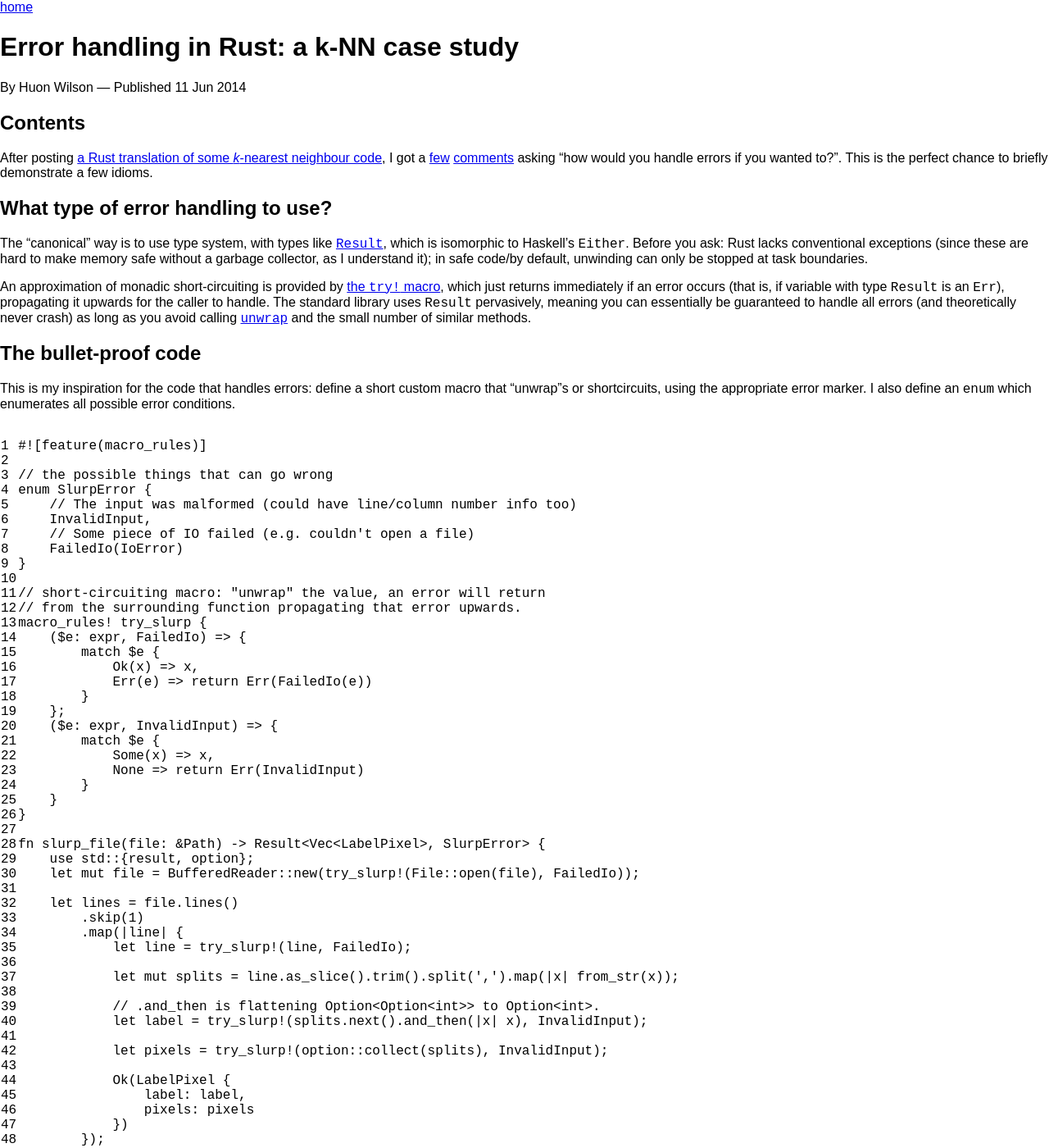
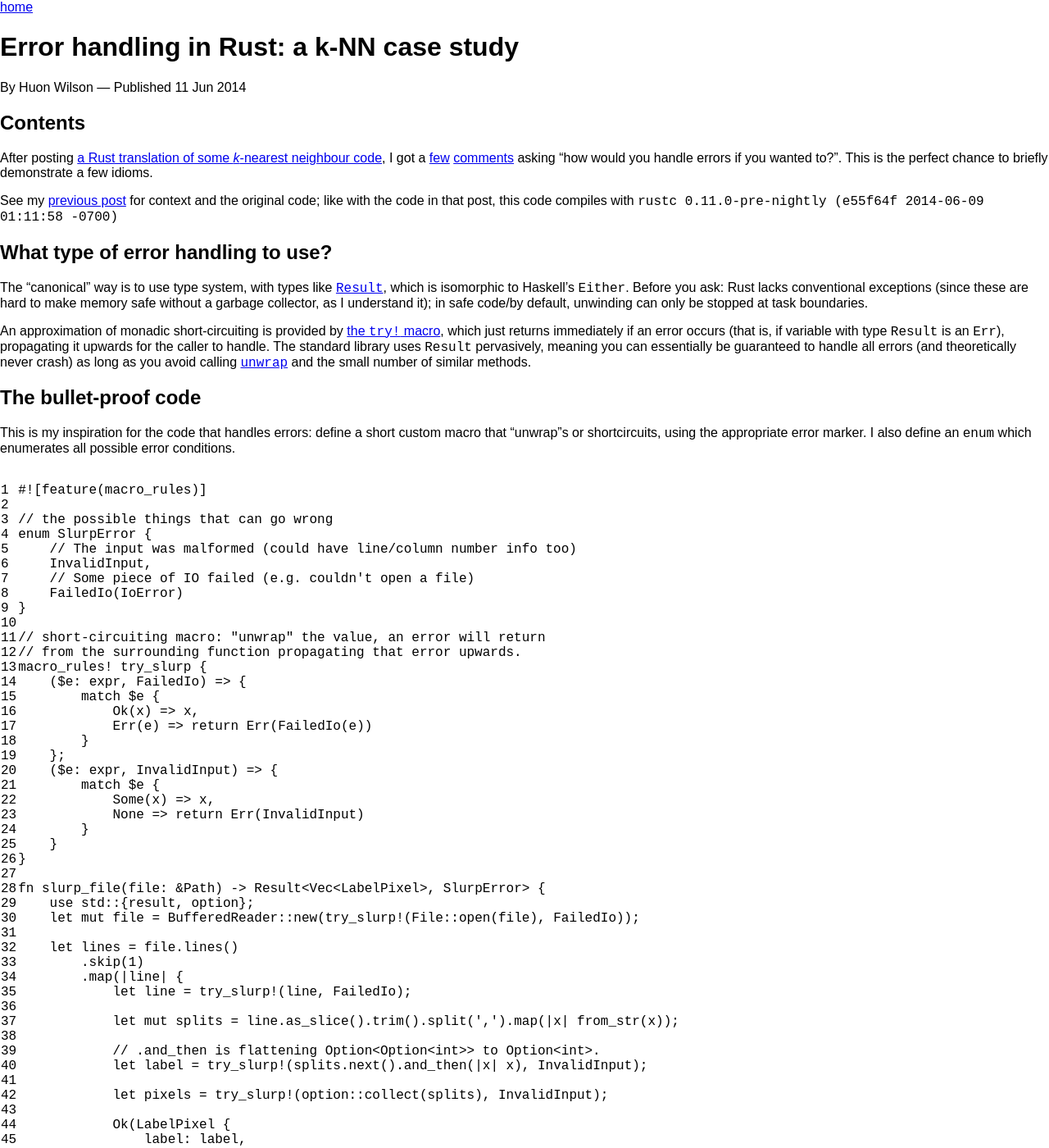
Before and after one commit to huonw/huonw.github.io, a Jekyll site: the page built from _posts/2014-06-11-error-handling-in-rust-knn-case-study.md, in a window 1280 px wide and 1400 px high. Shown: the whole window at 82% size. Built offline with Jekyll 4.4.1, drawn with Linux system fonts in a browser that asks for light colours; comment, search, counter and statistics services are not loaded.

Commit message:
error handling knn case study: compiler version/correct code.

```diff
--- a/_posts/2014-06-11-error-handling-in-rust-knn-case-study.md
+++ b/_posts/2014-06-11-error-handling-in-rust-knn-case-study.md
@@ -10,6 +10,10 @@ I got a [few](https://news.ycombinator.com/item?id=7875378)
 [comments](https://news.ycombinator.com/item?id=7872878) asking "how
 would you handle errors if you wanted to?". This is the perfect chance
 to briefly demonstrate a few idioms.
+
+See my [previous post][previouspost] for context and the original
+code; like with the code in that post, this code compiles with `rustc
+0.11.0-pre-nightly (e55f64f 2014-06-09 01:11:58 -0700)`
 
 [previouspost]: {% post_url 2014-06-10-knn-rust %}
 
```
Also changed, not shown: other parts of _posts/2014-06-11-error-handling-in-rust-knn-case-study.md (+1 -1 lines).
